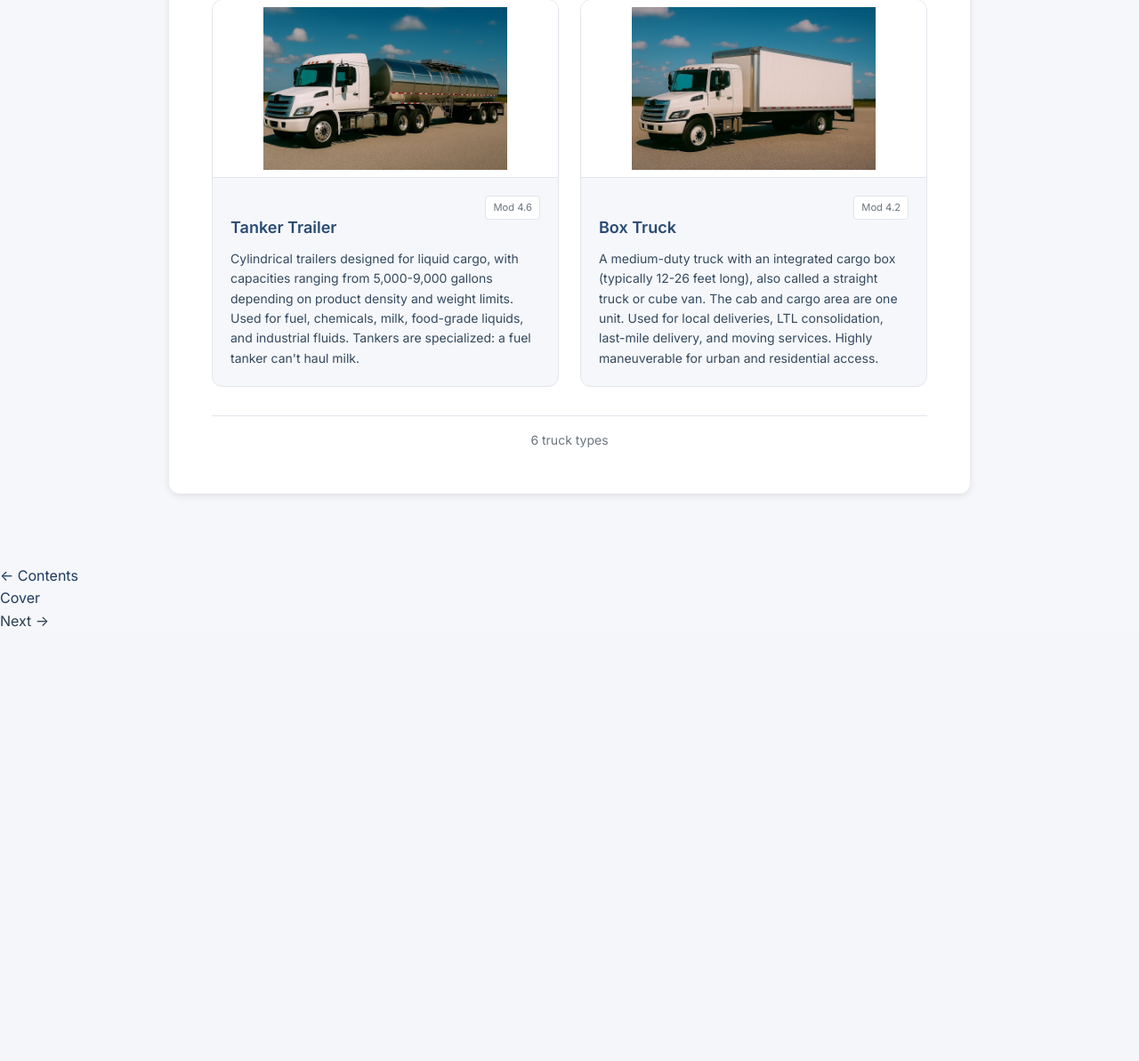
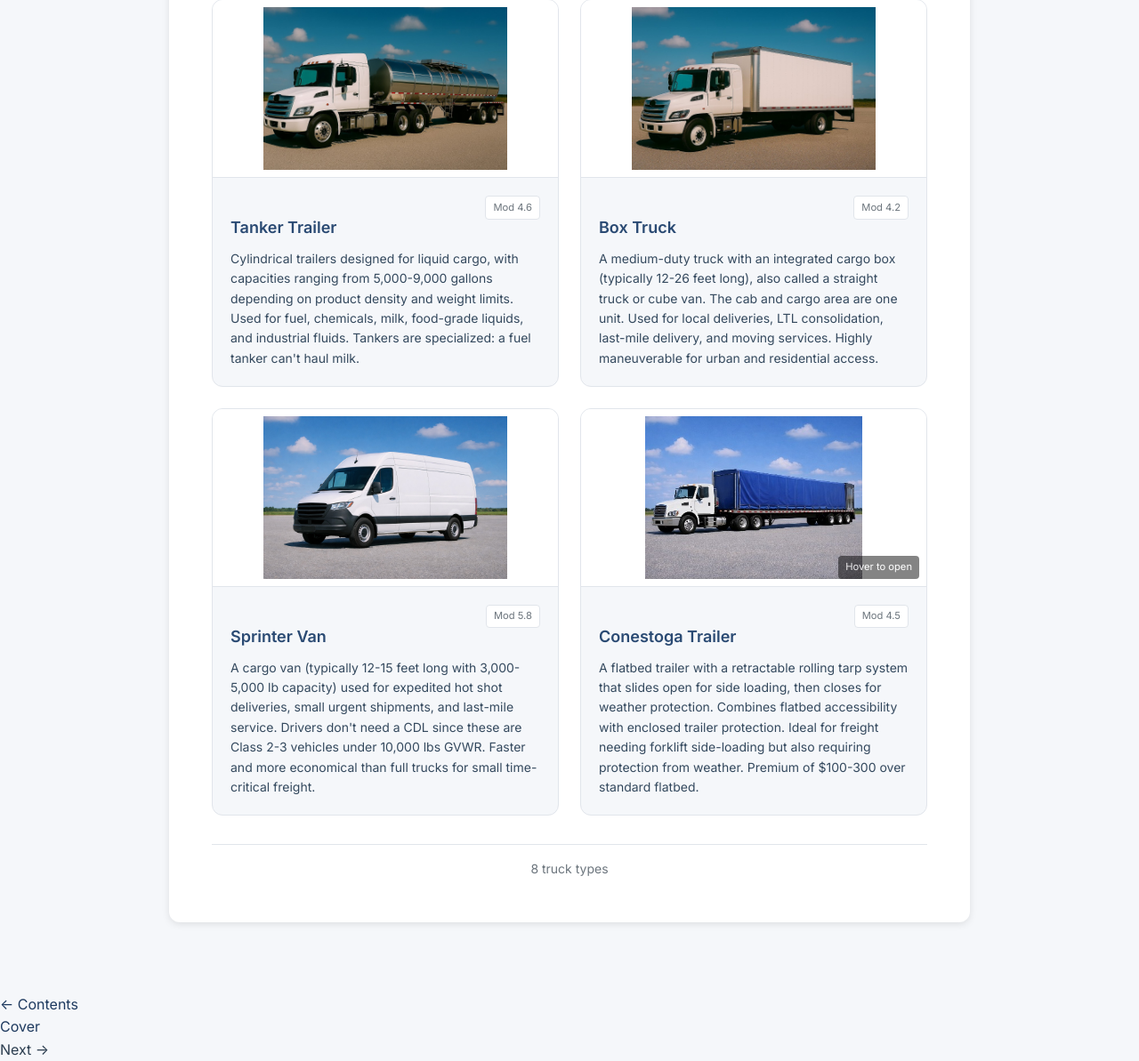
Before and after one commit to drewpacifico/trinity, a Flask app: page /trucks in a window 1280 px wide. Shown: the part 1270-2463 px from the top of the page at 89% size. Before the commit the page ends 1975 px from the top, so only its background shows below. Run offline with Flask 3, Linux system fonts and the light colour scheme; the visitor is signed in with stand-in values (Sample User, id 1).

Commit message:
trucks updated

```diff
--- a/main.py
+++ b/main.py
@@ -1934,6 +1934,21 @@ def trucks():
             'module': 'Mod 4.2',
             'image': '/static/images/box_truck.jpeg',
             'definition': "A medium-duty truck with an integrated cargo box (typically 12-26 feet long), also called a straight truck or cube van. The cab and cargo area are one unit. Used for local deliveries, LTL consolidation, last-mile delivery, and moving services. Highly maneuverable for urban and residential access."
+        },
+        {
+            'id': 'sprinter-van',
+            'name': 'Sprinter Van',
+            'module': 'Mod 5.8',
+            'image': '/static/images/sprinter_van.jpeg',
+            'definition': "A cargo van (typically 12-15 feet long with 3,000-5,000 lb capacity) used for expedited hot shot deliveries, small urgent shipments, and last-mile service. Drivers don't need a CDL since these are Class 2-3 vehicles under 10,000 lbs GVWR. Faster and more economical than full trucks for small time-critical freight."
+        },
+        {
+            'id': 'conestoga-trailer',
+            'name': 'Conestoga Trailer',
+            'module': 'Mod 4.5',
+            'image': '/static/images/conestoga1.jpg',
+            'image2': '/static/images/conestoga2.jpg',
+            'definition': "A flatbed trailer with a retractable rolling tarp system that slides open for side loading, then closes for weather protection. Combines flatbed accessibility with enclosed trailer protection. Ideal for freight needing forklift side-loading but also requiring protection from weather. Premium of $100-300 over standard flatbed."
         }
     ]
 
--- a/static/css/styles.css
+++ b/static/css/styles.css
@@ -1070,8 +1070,9 @@ strong, b {
   background: var(--bg);
 }
 
-/* Step deck image works better with cover due to its aspect ratio */
-.glossary-tooltip-image img[src*="step_deck"] {
+/* Step deck and Conestoga images work better with cover due to their aspect ratio */
+.glossary-tooltip-image img[src*="step_deck"],
+.glossary-tooltip-image img[src*="conestoga"] {
   object-fit: cover;
 }
 
--- a/templates/chapters/chapter4/module_4_5.html
+++ b/templates/chapters/chapter4/module_4_5.html
@@ -65,6 +65,12 @@
 
     <h2>Conestoga Trailers</h2>
 
+    <div class="module-image" style="margin-bottom: 1rem;">
+        <img src="/static/images/conestoga1.jpg"
+             alt="Conestoga trailer with rolling tarp system"
+             style="width: 100%; max-height: 250px; object-fit: cover; border-radius: 8px;">
+    </div>
+
     <p>Conestoga trailers have rolling tarp systems that slide along rails running the trailer length. Rather than manually wrestling tarps over loads, drivers simply crank a mechanism that rolls the tarp forward or backward.</p>
 
     <p><strong>Advantages:</strong></p>
--- a/templates/chapters/chapter4/module_4_8.html
+++ b/templates/chapters/chapter4/module_4_8.html
@@ -38,7 +38,7 @@
 
     <h2>Class 6 and Below (GVWR under 26,001 pounds)</h2>
 
-    <p>Light-duty commercial trucks including delivery trucks, large pickups, and small box trucks. These typically handle local deliveries or small shipments rather than over-the-road freight.</p>
+    <p>Light-duty commercial trucks including delivery trucks, large pickups, small box trucks, and <a href="{{ url_for('trucks') }}#sprinter-van" class="glossary-term-link" target="_blank">sprinter vans<span class="glossary-tooltip"><span class="glossary-tooltip-image"><img src="/static/images/sprinter_van.jpeg" alt="Sprinter van"></span><span class="glossary-tooltip-term">Sprinter Van</span><span class="glossary-tooltip-definition">A cargo van (12-15 feet long, 3,000-5,000 lb capacity) used for expedited hot shot deliveries and small urgent shipments. No CDL required.</span></span></a>. These typically handle local deliveries, small shipments, or expedited hot shot freight rather than over-the-road truckload.</p>
 
     <h2>Why Classification Matters</h2>
 
--- a/templates/chapters/chapter4/summary.html
+++ b/templates/chapters/chapter4/summary.html
@@ -42,6 +42,12 @@
         <li><strong>Double Drop (<a href="{{ url_for('glossary') }}#double-drop-lowboy-trailer" class="glossary-term-link" target="_blank">Lowboy<span class="glossary-tooltip"><span class="glossary-tooltip-term">Double Drop (Lowboy) Trailer</span><span class="glossary-tooltip-definition">A flatbed with three deck levels including a very low center section (18-24 inches off ground), allowing 12-15+ foot tall freight.</span></span></a>):</strong> 18-24" well section, carries 12-15'+ tall freight, 50K+ lbs capacity</li>
         <li><strong>RGN:</strong> Detachable front creates ramp for wheeled equipment</li>
         <li><strong>Conestoga:</strong> Rolling tarp system, $100-300 premium over standard flatbed</li>
+    </ul>
+
+    <h2>Smaller Vehicles</h2>
+    <ul>
+        <li><strong><a href="{{ url_for('trucks') }}#box-truck" class="glossary-term-link" target="_blank">Box Trucks<span class="glossary-tooltip"><span class="glossary-tooltip-image"><img src="/static/images/box_truck.jpeg" alt="Box truck"></span><span class="glossary-tooltip-term">Box Truck</span><span class="glossary-tooltip-definition">A straight truck with an enclosed cargo area attached directly to the cab. Common sizes range from 10-26 feet, used for local and regional deliveries.</span></span></a>:</strong> 10-26 feet, local/regional deliveries, Class 6-7</li>
+        <li><strong><a href="{{ url_for('trucks') }}#sprinter-van" class="glossary-term-link" target="_blank">Sprinter Vans<span class="glossary-tooltip"><span class="glossary-tooltip-image"><img src="/static/images/sprinter_van.jpeg" alt="Sprinter van"></span><span class="glossary-tooltip-term">Sprinter Van</span><span class="glossary-tooltip-definition">A cargo van (12-15 feet long, 3,000-5,000 lb capacity) used for expedited hot shot deliveries and small urgent shipments. No CDL required.</span></span></a>:</strong> 12-15 feet, 3-5K lbs, expedited/hot shot, no CDL required</li>
     </ul>
 
     <h2>Weight Regulations</h2>
--- a/templates/chapters/chapter5/module_5_8.html
+++ b/templates/chapters/chapter5/module_5_8.html
@@ -30,7 +30,7 @@
     <h2>Types of Time-Sensitive Freight</h2>
 
     <h3>Expedited/Hot Shot Service</h3>
-    <p>Freight requiring delivery faster than standard transit allows. This might mean:</p>
+    <p>Freight requiring delivery faster than standard transit allows. For smaller urgent shipments, <a href="{{ url_for('trucks') }}#sprinter-van" class="glossary-term-link" target="_blank">sprinter vans<span class="glossary-tooltip"><span class="glossary-tooltip-image"><img src="/static/images/sprinter_van.jpeg" alt="Sprinter van"></span><span class="glossary-tooltip-term">Sprinter Van</span><span class="glossary-tooltip-definition">A cargo van (12-15 feet long, 3,000-5,000 lb capacity) used for expedited hot shot deliveries and small urgent shipments. No CDL required.</span></span></a> are ideal since they're fast, economical, and don't require CDL drivers. This might mean:</p>
     <ul>
         <li>1,000-1,500 miles in 24 hours (impossible for solo drivers under <a href="{{ url_for('glossary') }}#hours-of-service-hos" class="glossary-term-link" target="_blank">HOS<span class="glossary-tooltip"><span class="glossary-tooltip-term">Hours of Service (HOS)</span><span class="glossary-tooltip-definition">Federal regulations limiting driver operating hours: 11-hour driving limit, 14-hour duty window, 60/70-hour work week, 30-minute break requirement.</span></span></a> rules)</li>
         <li>Guaranteed delivery by specific deadline</li>
--- a/templates/chapters/chapter5/summary.html
+++ b/templates/chapters/chapter5/summary.html
@@ -64,6 +64,7 @@
 
     <h2>Time-Sensitive/Expedited</h2>
     <ul>
+        <li><strong>Small hot shot:</strong> <a href="{{ url_for('trucks') }}#sprinter-van" class="glossary-term-link" target="_blank">Sprinter vans<span class="glossary-tooltip"><span class="glossary-tooltip-image"><img src="/static/images/sprinter_van.jpeg" alt="Sprinter van"></span><span class="glossary-tooltip-term">Sprinter Van</span><span class="glossary-tooltip-definition">A cargo van (12-15 feet long, 3,000-5,000 lb capacity) used for expedited hot shot deliveries and small urgent shipments. No CDL required.</span></span></a> for urgent shipments under 5,000 lbs, no CDL needed</li>
         <li><strong>Expedited service:</strong> 1,000-1,500 miles in 24 hours, requires team drivers</li>
         <li><strong>Just-In-Time:</strong> Narrow delivery windows, critical to production, high failure consequences</li>
         <li><strong>Team drivers:</strong> 50-75% premium over solo drivers</li>
--- a/templates/trucks.html
+++ b/templates/trucks.html
@@ -18,9 +18,13 @@
 
     <div class="trucks-grid">
         {% for truck in trucks %}
-        <div class="truck-card" id="{{ truck.id }}">
+        <div class="truck-card{% if truck.image2 %} has-two-images{% endif %}" id="{{ truck.id }}">
             <div class="truck-image">
-                <img src="{{ truck.image }}" alt="{{ truck.name }}">
+                <img src="{{ truck.image }}" alt="{{ truck.name }}" class="truck-img-primary">
+                {% if truck.image2 %}
+                <img src="{{ truck.image2 }}" alt="{{ truck.name }} - alternate view" class="truck-img-secondary">
+                <span class="hover-hint">Hover to open</span>
+                {% endif %}
             </div>
             <div class="truck-info">
                 <div class="truck-header">
@@ -78,6 +82,50 @@
     height: auto;
     object-fit: contain;
     object-position: center center;
+}
+
+/* Two-image hover swap for Conestoga and similar */
+.truck-card.has-two-images .truck-image {
+    position: relative;
+    cursor: pointer;
+}
+
+.truck-card.has-two-images .truck-img-primary,
+.truck-card.has-two-images .truck-img-secondary {
+    transition: opacity 0.4s ease;
+}
+
+.truck-card.has-two-images .truck-img-secondary {
+    position: absolute;
+    top: 50%;
+    left: 50%;
+    transform: translate(-50%, -50%);
+    opacity: 0;
+}
+
+.truck-card.has-two-images:hover .truck-img-primary {
+    opacity: 0;
+}
+
+.truck-card.has-two-images:hover .truck-img-secondary {
+    opacity: 1;
+}
+
+.hover-hint {
+    position: absolute;
+    bottom: 8px;
+    right: 8px;
+    background: rgba(0, 0, 0, 0.6);
+    color: white;
+    font-size: 0.7rem;
+    padding: 0.25rem 0.5rem;
+    border-radius: 4px;
+    opacity: 0.8;
+    transition: opacity 0.3s ease;
+}
+
+.truck-card.has-two-images:hover .hover-hint {
+    opacity: 0;
 }
 
 
```
Also changed, not shown: static/images/conestoga1.jpg (added), static/images/conestoga2.jpg (added), static/images/sprinter_van.jpeg (added).
